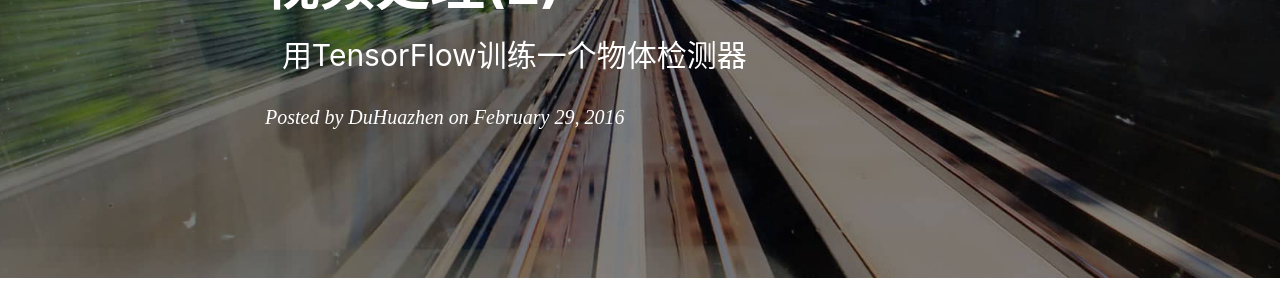
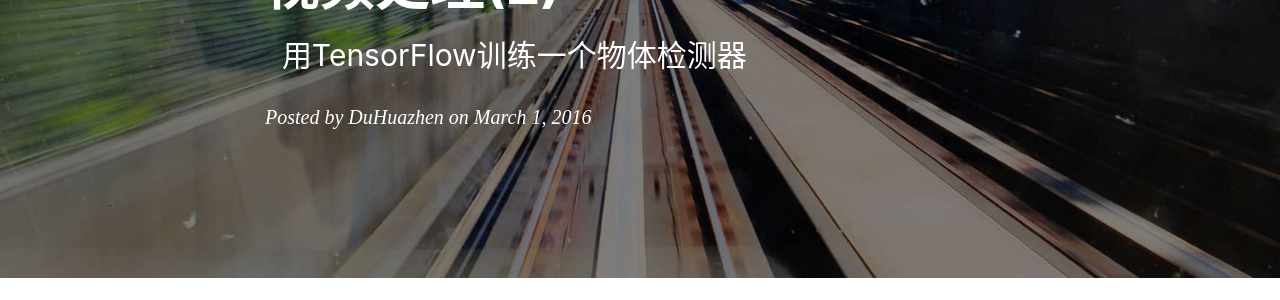
Before and after one commit to duhuazhen/duhuazhen.github.io, a Jekyll site: the page built from _posts/2018-3-28-object-detection1.markdown, in a window 1280 px wide. Shown: the part 366-666 px from the top of the page. Built offline with Jekyll 4.4.1, drawn with Linux system fonts in a browser that asks for light colours; nearby versions of some CDN libraries; comment, search, counter and statistics services are not loaded.

Commit message:
Update 2018-3-28-object-detection1.markdown

```diff
--- a/_posts/2018-3-28-object-detection1.markdown
+++ b/_posts/2018-3-28-object-detection1.markdown
@@ -2,7 +2,7 @@
 layout:     post
 title:      TensorFlow目标检测API和OpenCV实现实时目标检测和视频处理(2)
 subtitle:   用TensorFlow训练一个物体检测器
-date:       2016-02-29 12:00:00
+date:       2016-03-01 12:00:00
 author:     "DuHuazhen"
 header-img: "img/post-bg-2015.jpg"
 catalog: true
```
